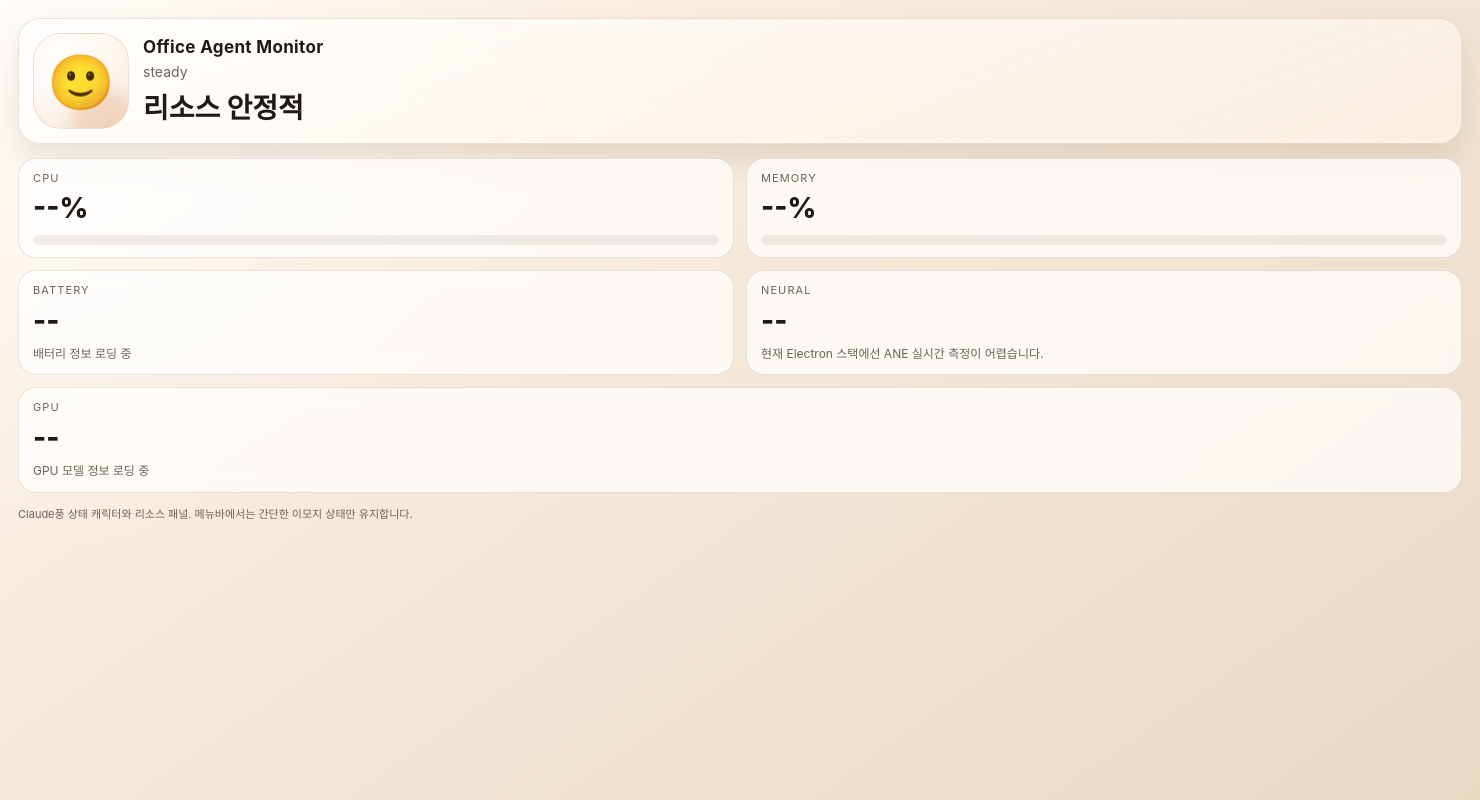
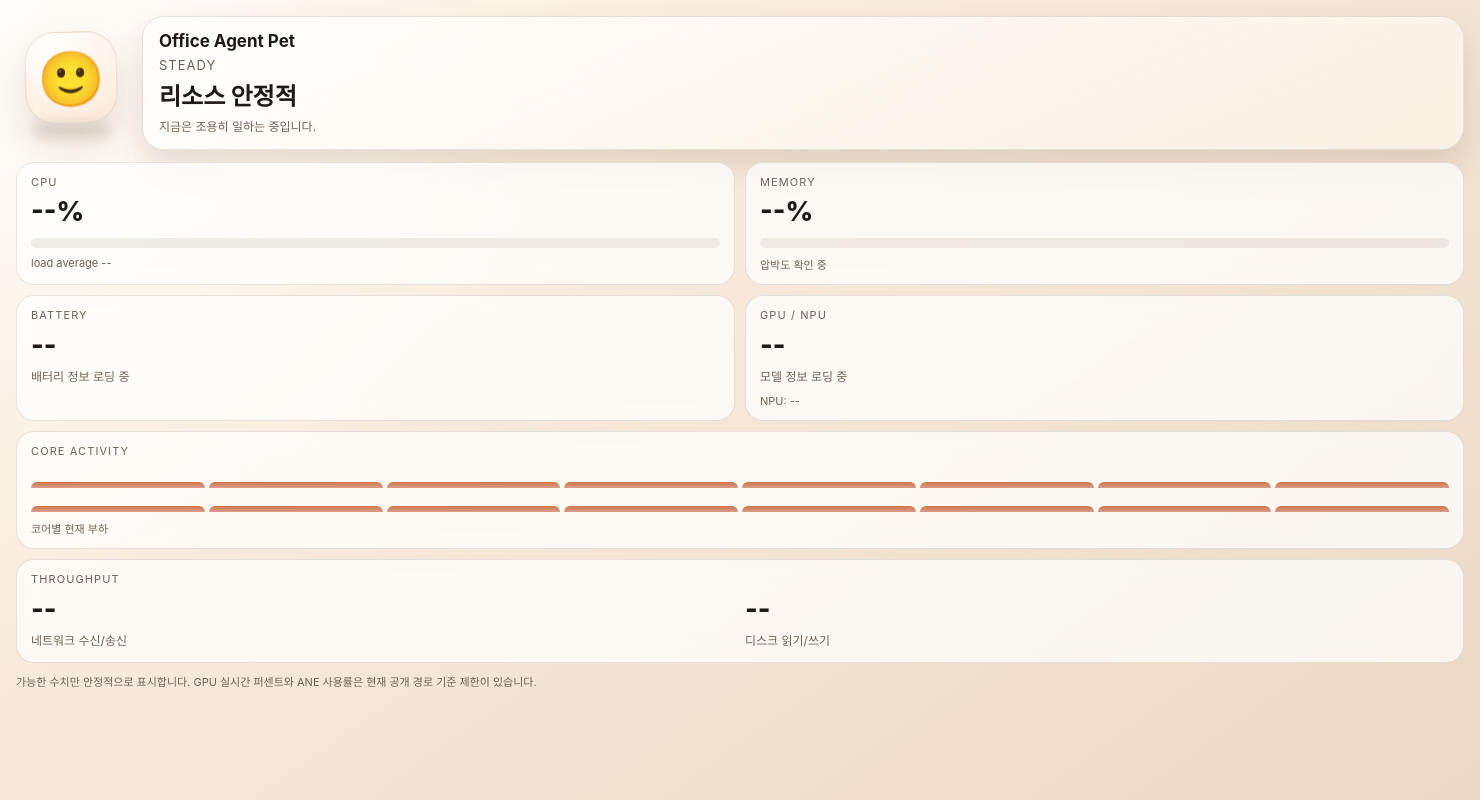
Before and after one commit to hwkim3330/hwp, an Electron app: page electron/monitor.html in a window 1480 px wide. Drawn offline with Linux system fonts and the light colour scheme; no server answers.

Commit message:
Add pet-style rich desktop monitor metrics

```diff
--- a/electron/monitor.html
+++ b/electron/monitor.html
@@ -13,7 +13,8 @@
         --card: rgba(255, 255, 255, 0.72);
         --line: rgba(69, 50, 31, 0.12);
         --accent: #c96f3b;
-        --accent-soft: rgba(201, 111, 59, 0.2);
+        --accent-2: #6b8a6d;
+        --shadow: rgba(84, 59, 36, 0.14);
       }
 
       * {
@@ -25,89 +26,102 @@
         min-height: 100vh;
         font-family: "SF Pro Display", "Apple SD Gothic Neo", sans-serif;
         background:
-          radial-gradient(circle at top left, rgba(255, 255, 255, 0.7), transparent 34%),
+          radial-gradient(circle at top left, rgba(255, 255, 255, 0.74), transparent 36%),
           linear-gradient(145deg, var(--bg-top), var(--bg-bottom));
         color: var(--ink);
       }
 
       .shell {
-        padding: 18px;
+        padding: 16px;
       }
 
       .hero {
         display: grid;
-        grid-template-columns: 96px 1fr;
+        grid-template-columns: 112px 1fr;
         gap: 14px;
         align-items: center;
-        margin-bottom: 14px;
-        padding: 14px;
-        border-radius: 22px;
-        background: linear-gradient(160deg, rgba(255, 255, 255, 0.76), rgba(255, 245, 232, 0.62));
-        border: 1px solid var(--line);
-        box-shadow: 0 16px 30px rgba(84, 59, 36, 0.12);
+        margin-bottom: 12px;
       }
 
-      .mascot {
-        width: 96px;
-        height: 96px;
-        border-radius: 28px;
+      .pet-wrap {
+        position: relative;
+        height: 118px;
+      }
+
+      .pet {
+        position: absolute;
+        inset: 10px 0 auto 0;
+        margin: auto;
+        width: 92px;
+        height: 92px;
+        border-radius: 30px;
         display: grid;
         place-items: center;
         font-size: 54px;
         background:
-          radial-gradient(circle at 30% 30%, rgba(255, 255, 255, 0.95), rgba(255, 233, 211, 0.55)),
-          linear-gradient(160deg, rgba(255, 255, 255, 0.86), rgba(233, 210, 187, 0.55));
+          radial-gradient(circle at 30% 25%, rgba(255, 255, 255, 0.95), rgba(255, 232, 210, 0.68)),
+          linear-gradient(180deg, rgba(255, 255, 255, 0.86), rgba(238, 215, 191, 0.72));
         border: 1px solid rgba(91, 67, 43, 0.12);
-        position: relative;
-        overflow: hidden;
+        box-shadow: 0 18px 36px var(--shadow);
+        transform-origin: center bottom;
+        animation: bob 2.2s ease-in-out infinite;
       }
 
-      .mascot::after {
-        content: "";
+      .pet-shadow {
         position: absolute;
-        inset: auto -8px -26px auto;
-        width: 66px;
-        height: 66px;
+        left: 18px;
+        right: 18px;
+        bottom: 4px;
+        height: 16px;
         border-radius: 999px;
-        background: var(--accent-soft);
-        filter: blur(8px);
+        background: rgba(92, 64, 35, 0.14);
+        filter: blur(6px);
       }
 
-      .hero-copy h1 {
+      .speech {
+        min-height: 118px;
+        padding: 14px 16px;
+        border-radius: 22px;
+        background: linear-gradient(160deg, rgba(255, 255, 255, 0.8), rgba(255, 247, 237, 0.66));
+        border: 1px solid var(--line);
+        box-shadow: 0 16px 30px var(--shadow);
+      }
+
+      .speech h1 {
         margin: 0;
         font-size: 17px;
-        letter-spacing: 0.02em;
       }
 
-      .hero-copy p {
-        margin: 6px 0 0;
+      .mood {
+        margin-top: 6px;
+        font-size: 13px;
+        color: var(--muted);
+        text-transform: uppercase;
+        letter-spacing: 0.08em;
       }
 
-      .mood-line {
-        font-size: 14px;
-        color: var(--muted);
-      }
-
-      .status-line {
-        font-size: 28px;
+      .speech-line {
+        margin-top: 10px;
+        font-size: 24px;
         font-weight: 760;
+        line-height: 1.15;
       }
 
       .grid {
         display: grid;
         grid-template-columns: repeat(2, minmax(0, 1fr));
-        gap: 12px;
+        gap: 10px;
       }
 
       .card {
+        padding: 12px 14px;
+        border-radius: 18px;
+        border: 1px solid var(--line);
         background: var(--card);
-        border: 1px solid var(--line);
-        border-radius: 18px;
-        padding: 12px 14px;
         backdrop-filter: blur(10px);
       }
 
-      .card.wide {
+      .wide {
         grid-column: 1 / -1;
       }
 
@@ -120,23 +134,23 @@
 
       .value {
         margin-top: 6px;
-        font-size: 28px;
+        font-size: 27px;
         font-weight: 760;
       }
 
       .meta {
         margin-top: 8px;
+        font-size: 12px;
         color: var(--muted);
-        font-size: 12px;
-        line-height: 1.45;
+        line-height: 1.4;
       }
 
       .meter {
         margin-top: 10px;
         height: 10px;
+        background: rgba(89, 66, 42, 0.09);
         border-radius: 999px;
         overflow: hidden;
-        background: rgba(89, 66, 42, 0.09);
       }
 
       .meter-bar {
@@ -147,21 +161,63 @@
         transition: width 180ms ease;
       }
 
-      .footer-note {
-        margin-top: 12px;
+      .meter-bar.mem {
+        background: linear-gradient(90deg, #7d9358, #486f57);
+      }
+
+      .spark-grid {
+        display: grid;
+        grid-template-columns: repeat(8, minmax(0, 1fr));
+        gap: 4px;
+        align-items: end;
+        height: 44px;
+        margin-top: 10px;
+      }
+
+      .spark {
+        border-radius: 999px 999px 4px 4px;
+        min-height: 6px;
+        background: linear-gradient(180deg, rgba(201, 111, 59, 0.95), rgba(191, 79, 54, 0.55));
+        transition: height 180ms ease;
+      }
+
+      .duo {
+        display: grid;
+        grid-template-columns: 1fr 1fr;
+        gap: 10px;
+      }
+
+      .tiny {
+        margin-top: 8px;
         font-size: 11px;
         color: var(--muted);
+      }
+
+      .footer {
+        margin-top: 10px;
+        font-size: 11px;
+        color: var(--muted);
+      }
+
+      @keyframes bob {
+        0%,
+        100% { transform: translateY(0) rotate(0deg); }
+        50% { transform: translateY(-4px) rotate(-2deg); }
       }
     </style>
   </head>
   <body>
     <div class="shell">
       <section class="hero">
-        <div id="mascot" class="mascot">🙂</div>
-        <div class="hero-copy">
-          <h1>Office Agent Monitor</h1>
-          <p id="mood-line" class="mood-line">steady</p>
-          <p id="status-line" class="status-line">리소스 안정적</p>
+        <div class="pet-wrap">
+          <div id="pet" class="pet">🙂</div>
+          <div class="pet-shadow"></div>
+        </div>
+        <div class="speech">
+          <h1>Office Agent Pet</h1>
+          <div id="mood" class="mood">steady</div>
+          <div id="speech-line" class="speech-line">리소스 안정적</div>
+          <div id="speech-sub" class="meta">지금은 조용히 일하는 중입니다.</div>
         </div>
       </section>
 
@@ -170,78 +226,143 @@
           <div class="label">CPU</div>
           <div id="cpu" class="value">--%</div>
           <div class="meter"><div id="cpu-bar" class="meter-bar"></div></div>
+          <div id="cpu-meta" class="tiny">load average --</div>
         </article>
+
         <article class="card">
           <div class="label">Memory</div>
           <div id="mem" class="value">--%</div>
-          <div class="meter"><div id="mem-bar" class="meter-bar"></div></div>
+          <div class="meter"><div id="mem-bar" class="meter-bar mem"></div></div>
+          <div id="mem-meta" class="tiny">압박도 확인 중</div>
         </article>
+
         <article class="card">
           <div class="label">Battery</div>
           <div id="batt" class="value">--</div>
           <div id="batt-meta" class="meta">배터리 정보 로딩 중</div>
         </article>
+
         <article class="card">
-          <div class="label">Neural</div>
-          <div id="npu" class="value">--</div>
-          <div class="meta">현재 Electron 스택에선 ANE 실시간 측정이 어렵습니다.</div>
+          <div class="label">GPU / NPU</div>
+          <div id="gpu" class="value">--</div>
+          <div id="gpu-meta" class="meta">모델 정보 로딩 중</div>
+          <div id="npu" class="tiny">NPU: --</div>
         </article>
+
         <article class="card wide">
-          <div class="label">GPU</div>
-          <div id="gpu" class="value">--</div>
-          <div id="gpu-meta" class="meta">GPU 모델 정보 로딩 중</div>
+          <div class="label">Core Activity</div>
+          <div id="spark-grid" class="spark-grid"></div>
+          <div class="tiny">코어별 현재 부하</div>
+        </article>
+
+        <article class="card wide">
+          <div class="label">Throughput</div>
+          <div class="duo">
+            <div>
+              <div id="net" class="value">--</div>
+              <div class="meta">네트워크 수신/송신</div>
+            </div>
+            <div>
+              <div id="disk" class="value">--</div>
+              <div class="meta">디스크 읽기/쓰기</div>
+            </div>
+          </div>
         </article>
       </section>
 
-      <div class="footer-note">Claude풍 상태 캐릭터와 리소스 패널. 메뉴바에서는 간단한 이모지 상태만 유지합니다.</div>
+      <div class="footer">가능한 수치만 안정적으로 표시합니다. GPU 실시간 퍼센트와 ANE 사용률은 현재 공개 경로 기준 제한이 있습니다.</div>
     </div>
 
     <script>
-      const mascot = document.getElementById("mascot");
-      const moodLine = document.getElementById("mood-line");
-      const statusLine = document.getElementById("status-line");
+      const pet = document.getElementById("pet");
+      const mood = document.getElementById("mood");
+      const speechLine = document.getElementById("speech-line");
+      const speechSub = document.getElementById("speech-sub");
       const cpu = document.getElementById("cpu");
+      const cpuBar = document.getElementById("cpu-bar");
+      const cpuMeta = document.getElementById("cpu-meta");
       const mem = document.getElementById("mem");
+      const memBar = document.getElementById("mem-bar");
+      const memMeta = document.getElementById("mem-meta");
       const batt = document.getElementById("batt");
       const battMeta = document.getElementById("batt-meta");
       const gpu = document.getElementById("gpu");
       const gpuMeta = document.getElementById("gpu-meta");
       const npu = document.getElementById("npu");
-      const cpuBar = document.getElementById("cpu-bar");
-      const memBar = document.getElementById("mem-bar");
+      const net = document.getElementById("net");
+      const disk = document.getElementById("disk");
+      const sparkGrid = document.getElementById("spark-grid");
 
-      function messageForMood(mood, stats) {
-        if (mood.label === "critical") {
-          return `시스템이 뜨겁습니다. CPU ${stats.cpu}% / MEM ${stats.mem}%`;
+      for (let index = 0; index < 16; index += 1) {
+        const bar = document.createElement("div");
+        bar.className = "spark";
+        bar.style.height = "6px";
+        sparkGrid.append(bar);
+      }
+
+      function formatRate(bytes) {
+        if (!bytes) {
+          return "0 KB/s";
         }
-        if (mood.label === "busy") {
-          return `작업량이 높습니다. 잠깐 숨 고르기 필요`;
+        const kb = bytes / 1024;
+        if (kb >= 1024) {
+          return `${(kb / 1024).toFixed(1)} MB/s`;
         }
-        if (mood.label === "active") {
-          return `집중 작업 중입니다. 아직 안정권`;
+        return `${Math.round(kb)} KB/s`;
+      }
+
+      function messageForMood(moodLabel, stats) {
+        if (moodLabel === "critical") {
+          return ["지금 좀 뜨겁다", `CPU ${stats.cpu}% / MEM ${stats.mem}%라 쉬는 게 낫습니다.`];
         }
-        if (mood.label === "steady") {
-          return `리소스 안정적`;
+        if (moodLabel === "busy") {
+          return ["바쁘게 돌아가는 중", "렌더나 모델 작업이 꽤 올라와 있습니다."];
         }
-        return `지금은 한가합니다`;
+        if (moodLabel === "active") {
+          return ["집중 모드", "아직은 버틸 만한 수준입니다."];
+        }
+        if (moodLabel === "steady") {
+          return ["안정적", "일반 작업용으로는 충분히 여유롭습니다."];
+        }
+        return ["한가함", "백그라운드 부하가 낮습니다."];
       }
 
       window.desktopMonitor.onStats((stats) => {
-        const mood = stats.mood || { emoji: "🙂", label: "steady", face: "o_o" };
-        mascot.textContent = mood.emoji;
-        moodLine.textContent = `${mood.label} · ${mood.face}`;
-        statusLine.textContent = messageForMood(mood, stats);
+        const petMood = stats.mood || { emoji: "🙂", label: "steady", face: "o_o" };
+        const [headline, subline] = messageForMood(petMood.label, stats);
+        pet.textContent = petMood.emoji;
+        mood.textContent = `${petMood.label} · ${petMood.face}`;
+        speechLine.textContent = headline;
+        speechSub.textContent = subline;
+
         cpu.textContent = `${stats.cpu}%`;
+        cpuBar.style.width = `${Math.max(0, Math.min(100, stats.cpu))}%`;
+        cpuMeta.textContent = `load average ${stats.loadAvg}`;
+
         mem.textContent = `${stats.mem}%`;
+        memBar.style.width = `${Math.max(0, Math.min(100, stats.mem))}%`;
+        memMeta.textContent = stats.mem >= 75 ? "메모리 압박 높음" : "메모리 여유 있음";
+
         batt.textContent = stats.batt === null ? "AC" : `${stats.batt}%`;
-        battMeta.textContent = stats.batt === null ? "전원 어댑터 연결 상태" : "배터리 잔량";
+        battMeta.textContent = stats.batt === null
+          ? "전원 연결 상태"
+          : `${stats.isCharging ? "충전 중" : "배터리 사용 중"} · cycle ${stats.batteryCycleCount ?? "-"}`;
+
         gpu.textContent = stats.gpuLoad === null ? stats.gpuLabel : `${stats.gpuLoad}%`;
         gpuMeta.textContent = stats.gpuLoad === null
-          ? `${stats.gpuLabel} 감지됨. 실시간 GPU 퍼센트는 현재 빌드에서 미지원`
+          ? `${stats.gpuLabel} 감지됨. 실시간 GPU 퍼센트는 현재 미지원`
           : stats.gpuLabel;
-        npu.textContent = stats.npuLabel;
-        cpuBar.style.width = `${Math.max(0, Math.min(100, stats.cpu))}%`;
-        memBar.style.width = `${Math.max(0, Math.min(100, stats.mem))}%`;
+        npu.textContent = `NPU: ${stats.npuLabel}`;
+
+        net.textContent = `↓ ${formatRate(stats.netRxPerSec)} ↑ ${formatRate(stats.netTxPerSec)}`;
+        disk.textContent = `R ${formatRate(stats.diskReadPerSec)} W ${formatRate(stats.diskWritePerSec)}`;
+
+        const bars = [...sparkGrid.children];
+        const loads = Array.isArray(stats.cpuCores) ? stats.cpuCores : [];
+        bars.forEach((bar, index) => {
+          const value = loads[index] ?? 0;
+          bar.style.height = `${Math.max(6, Math.min(100, value))}%`;
+        });
       });
     </script>
   </body>
```
Also changed, not shown: electron/main.js (+37 -1 lines).
